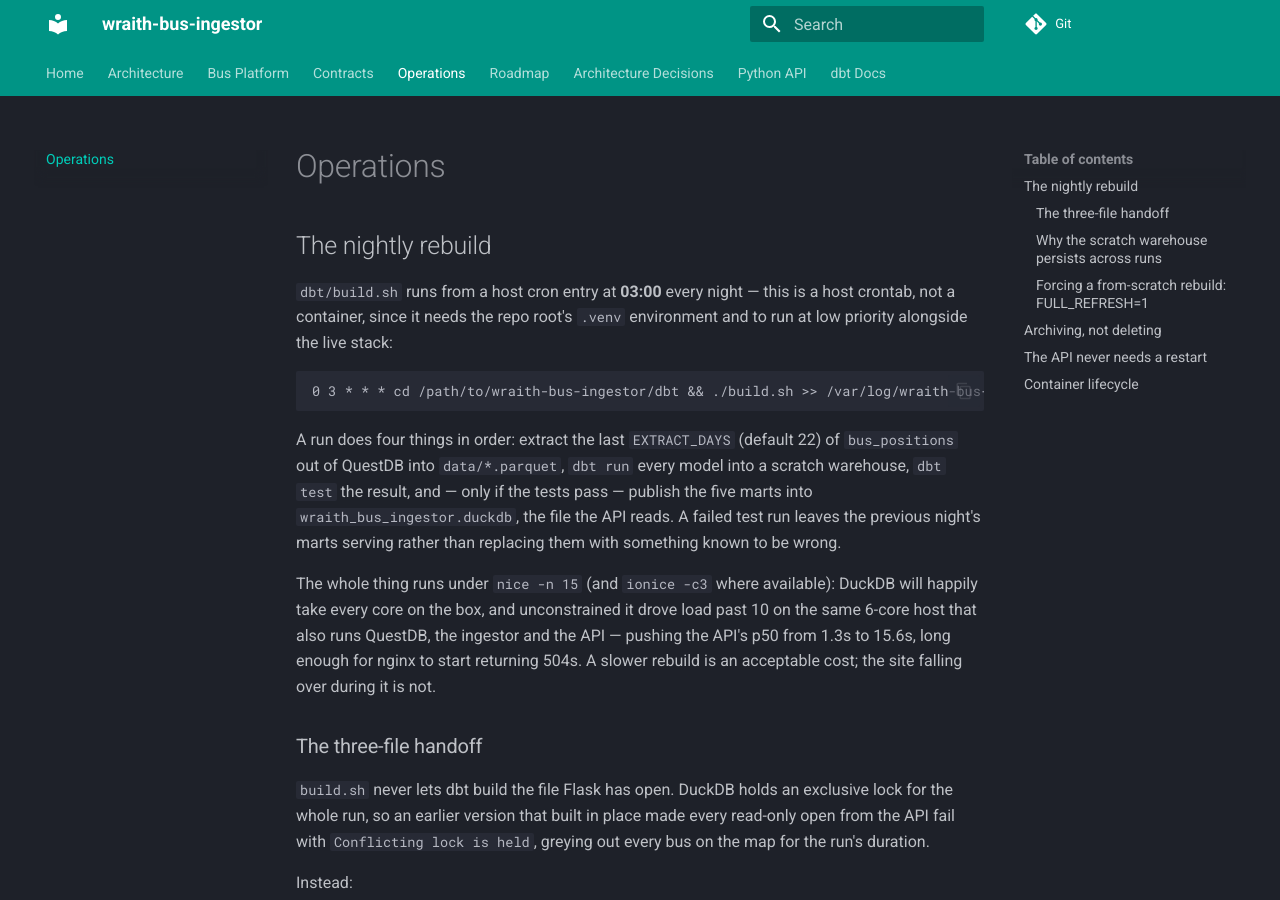
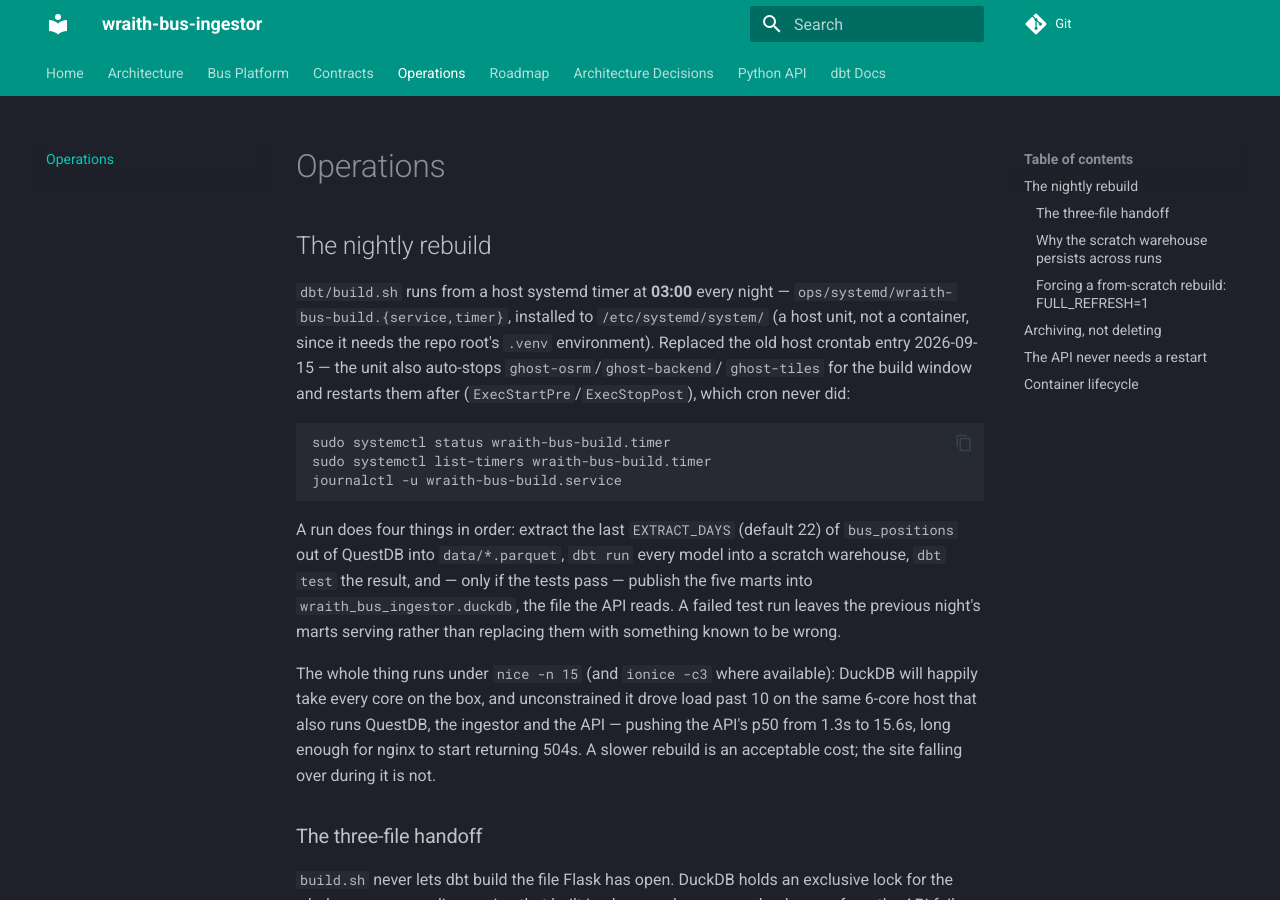
Before and after one commit to wraith-proxy/wraith-bus-ingestor, an MkDocs documentation site: the page built from docs/operations.md, in a window 1280 px wide and 900 px high. Built offline with MkDocs 1.6.1 and Material for MkDocs 9.7.7, drawn with Linux system fonts in a browser that asks for light colours.

Commit message:
:memo: fix/TJP-14094: docs reflect systemd timer live, cron retired

````diff
--- a/docs/operations.md
+++ b/docs/operations.md
@@ -2,12 +2,18 @@
 
 ## The nightly rebuild
 
-`dbt/build.sh` runs from a host cron entry at **03:00** every night — this
-is a host crontab, not a container, since it needs the repo root's `.venv`
-environment and to run at low priority alongside the live stack:
+`dbt/build.sh` runs from a host systemd timer at **03:00** every night —
+`ops/systemd/wraith-bus-build.{service,timer}`, installed to
+`/etc/systemd/system/` (a host unit, not a container, since it needs the
+repo root's `.venv` environment). Replaced the old host crontab entry
+2026-09-15 — the unit also auto-stops `ghost-osrm`/`ghost-backend`/
+`ghost-tiles` for the build window and restarts them after
+(`ExecStartPre`/`ExecStopPost`), which cron never did:
 
 ```
-0 3 * * * cd /path/to/wraith-bus-ingestor/dbt && ./build.sh >> /var/log/wraith-bus-ingestor-build.log 2>&1
+sudo systemctl status wraith-bus-build.timer
+sudo systemctl list-timers wraith-bus-build.timer
+journalctl -u wraith-bus-build.service
 ```
 
 A run does four things in order: extract the last `EXTRACT_DAYS` (default
````
Also changed, not shown: README.md (+2 -2 lines), docs/ROADMAP.md (+8 -5 lines), 1 other file.
